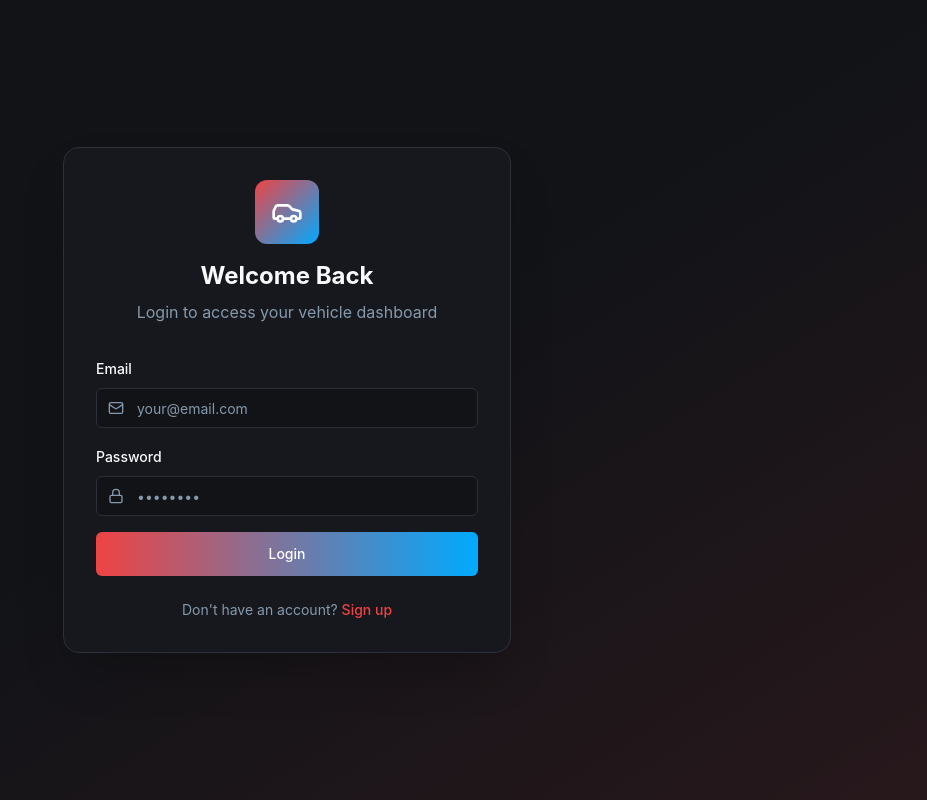
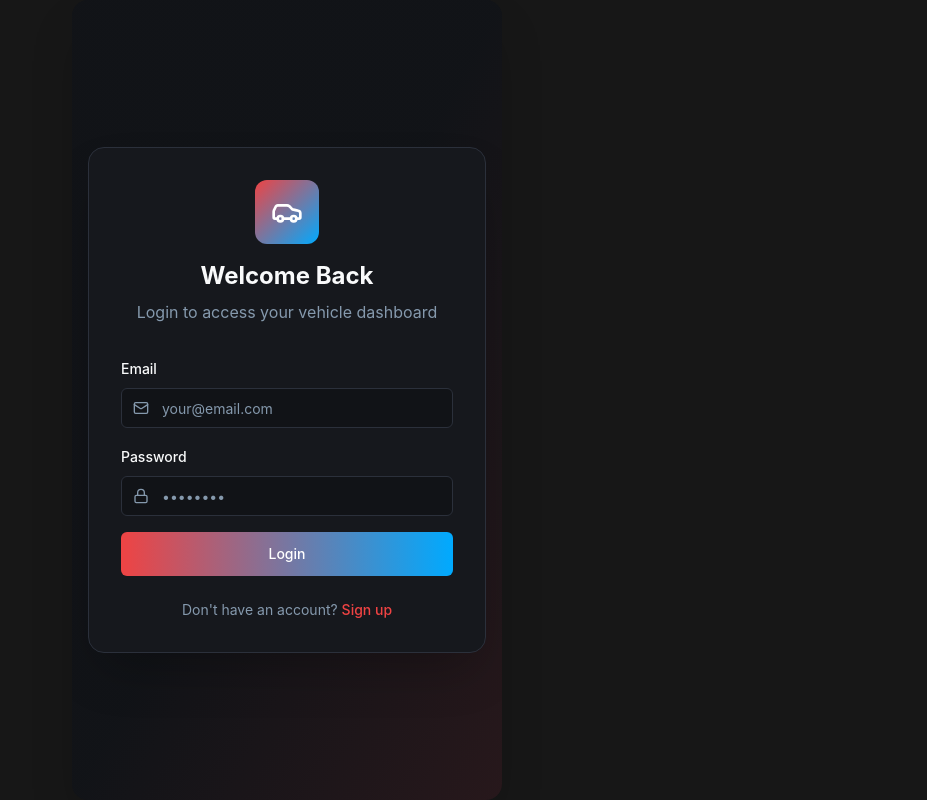
Before and after one commit to mbayr07/projectPetrolhead, a React (Vite) app: page /login in a window 1280 px wide. Shown: the whole page, without its empty margins (353-1280 px from the left). Built offline with nearby package versions, Linux system fonts and the light colour scheme.

Commit message:
mobile friednly

```diff
--- a/src/App.jsx
+++ b/src/App.jsx
@@ -28,12 +28,10 @@ function PublicRoute({ children }) {
   return !user ? children : <Navigate to="/dashboard" replace />;
 }
 
-// Mobile UX: when navigating, scroll to top (feels way better on phones)
 function ScrollToTop() {
   const { pathname } = useLocation();
 
   useEffect(() => {
-    // Use instant scroll to avoid “jank” on mobile transitions
     window.scrollTo({ top: 0, left: 0, behavior: "auto" });
   }, [pathname]);
 
@@ -57,13 +55,17 @@ function App() {
         />
         <meta name="theme-color" content="#0b0f17" />
 
-        {/* iOS “app-like” behaviour (optional but nice) */}
+        {/* iOS “app-like” behaviour */}
         <meta name="apple-mobile-web-app-capable" content="yes" />
-        <meta name="apple-mobile-web-app-status-bar-style" content="black-translucent" />
+        <meta
+          name="apple-mobile-web-app-status-bar-style"
+          content="black-translucent"
+        />
       </Helmet>
 
-      {/* dvh avoids mobile browser address-bar 100vh bugs */}
-      <div className="min-h-dvh w-full bg-background text-foreground pb-[env(safe-area-inset-bottom)]">
+      {/* Always render as a phone-sized app frame (desktop shows a centred “device”) */}
+      <div className="min-h-dvh w-full bg-neutral-900 flex justify-center items-start sm:items-center">
+        <div className="w-full max-w-[430px] min-h-dvh bg-background text-foreground shadow-2xl sm:rounded-2xl overflow-hidden pb-[env(safe-area-inset-bottom)]">
           <Router>
             <ScrollToTop />
 
@@ -138,6 +140,7 @@ function App() {
 
           <Toaster />
         </div>
+      </div>
     </AuthProvider>
   );
 }
```
Lines whose indentation alone changed are shown as unchanged.
